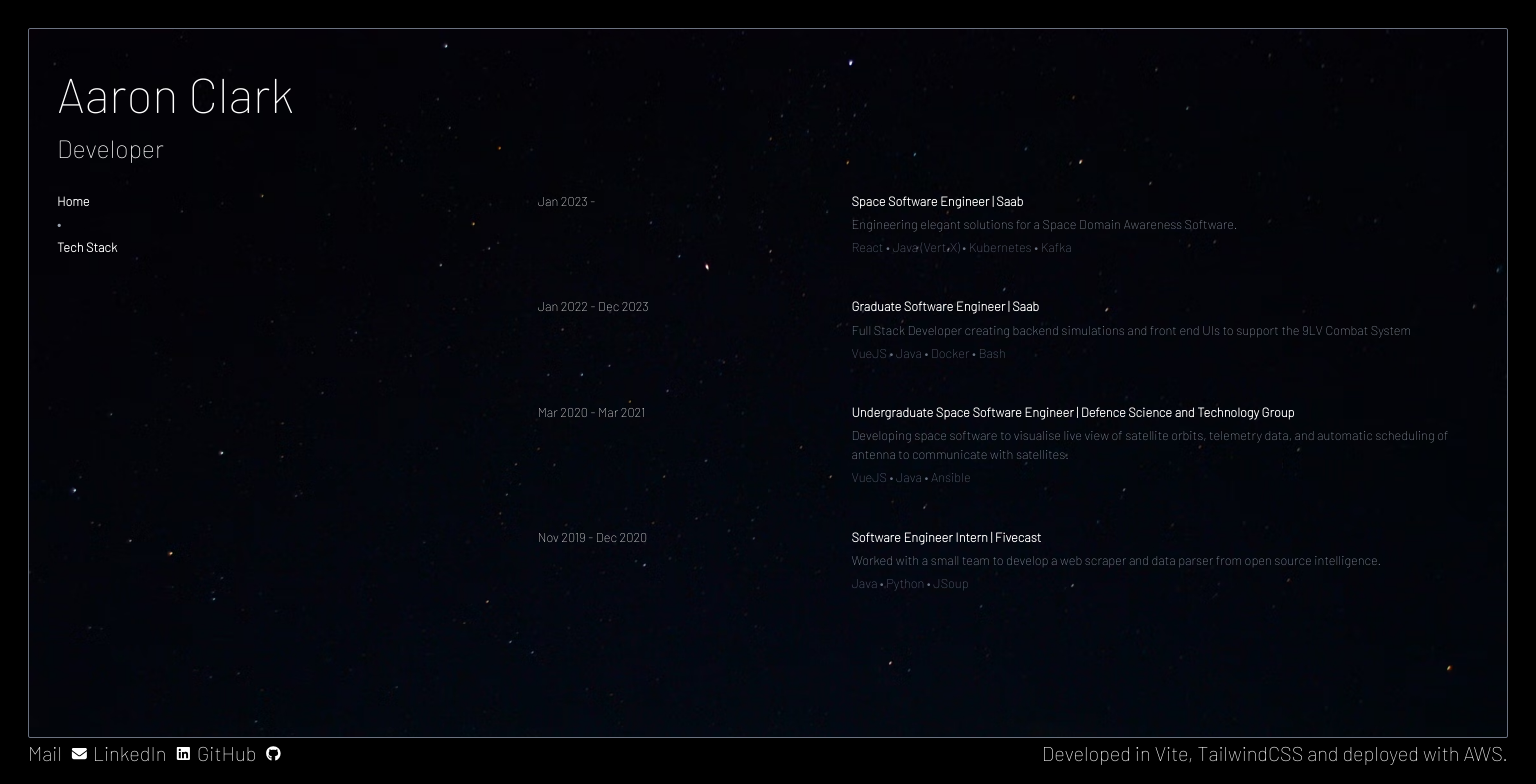
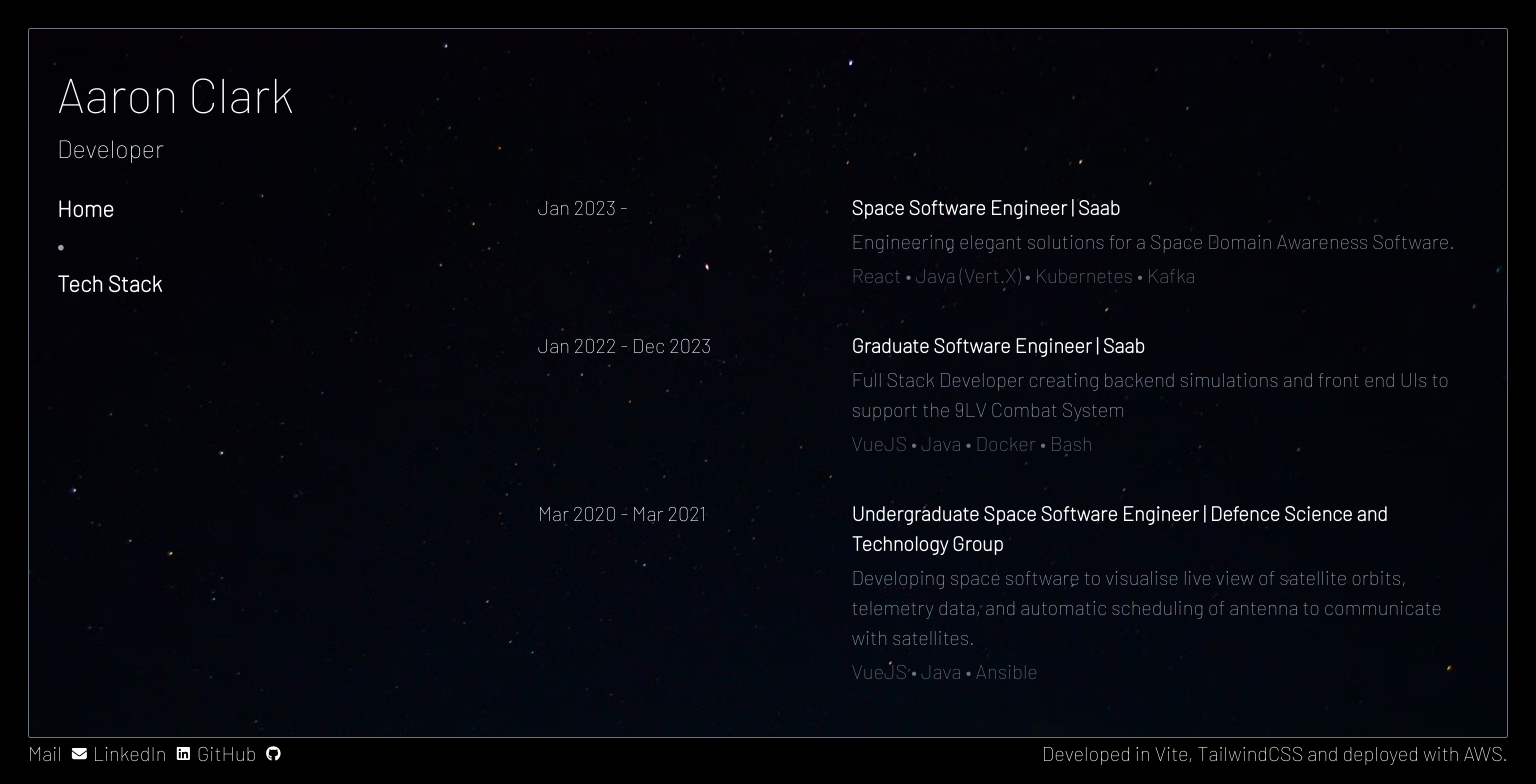
Before and after one commit to AaronC23/resume-cloud-aws, a React (Vite) app: page /about in a window 1536 px wide. Shown: the top 784 px of the page. Built offline with nearby package versions, Linux system fonts and the light colour scheme.

Commit message:
Fully responsive

```diff
--- a/src/components/Navbar.tsx
+++ b/src/components/Navbar.tsx
@@ -20,7 +20,7 @@
 
   return (
     <div className="font-bold scrollable scrollbar-hide aboutpage">
-      <ul className="text-base navbar-spacing md:block">
+      <ul className="text-base md:text-l xl:text-xl 2xl:text-1.5xl navbar-spacing md:block">
         {navMap.map((page, index) => {
           if (pathname === page.link) {
             return (
--- a/src/index.css
+++ b/src/index.css
@@ -175,7 +175,7 @@
 @media (min-width: 720px) {
   /* md */
   .aboutpage {
-    @apply h-[calc(100vh-280px)];
+    @apply h-[calc(100vh-260px)];
   }
 
   .experience-font,
@@ -204,7 +204,7 @@
   }
 
   .aboutpage {
-    @apply h-[calc(100vh-320px)];
+    @apply h-[calc(100vh-240px)];
   }
 
   .layout {
@@ -233,13 +233,14 @@
 @media (min-width: 1280px) {
   /* xl */
   .aboutpage {
-    @apply h-[calc(100vh-350px)];
+    @apply h-[calc(100vh-280px)];
   }
 
   .layout {
     @apply h-[calc(100vh-400px)];
   }
 
+  .new-experience-font,
   .experience-font,
   .navbar-font {
     @apply text-l;
@@ -266,11 +267,14 @@
   }
 
   .aboutpage {
-    @apply h-[calc(100vh-400px)];
+    @apply h-[calc(100vh-300px)];
   }
 
   .subtext-font {
     @apply text-2xl;
+  }
+  .new-experience-font {
+    @apply text-xl;
   }
 
   .experience-font,
--- a/src/pages/TechStack.tsx
+++ b/src/pages/TechStack.tsx
@@ -32,6 +32,7 @@
 
   return (
     <Layout>
+      {/* Todo make this do 2 columns when size is 240% or above */}
       <div className="grid columns-1 col-span-2 scrollable scrollbar-hide aboutpage text-left">
         {techExperiences.map((exp, index) => {
           return (
@@ -39,7 +40,7 @@
               <div>
                 <div>
                   <div className="title">{exp.title}</div>
-                  <ul className="list-disc pl-3">
+                  <ul className="list-disc pl-3 xl:pl-4 2xl:pl-5">
                     {exp.technologies.map((tech: string, index: any) => {
                       return (
                         <li className="description" key={index}>
```
